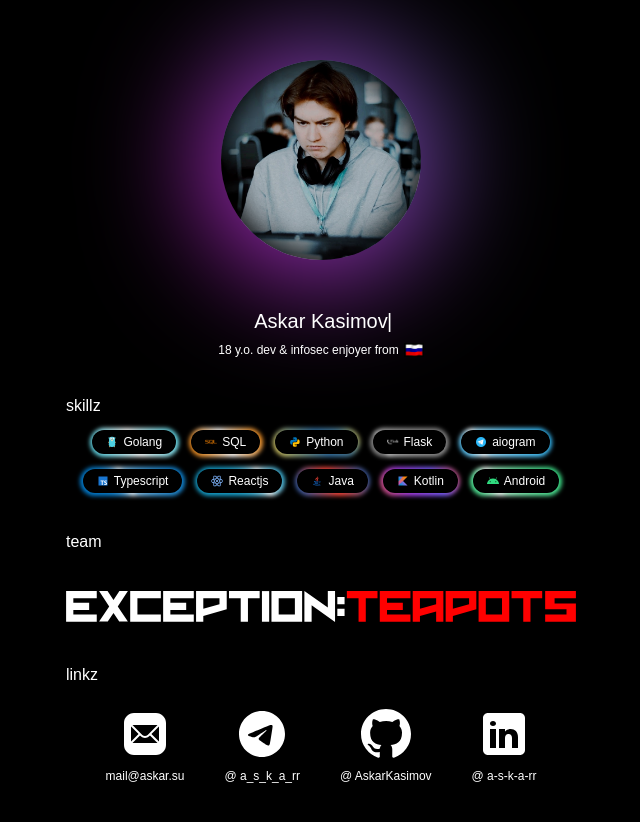
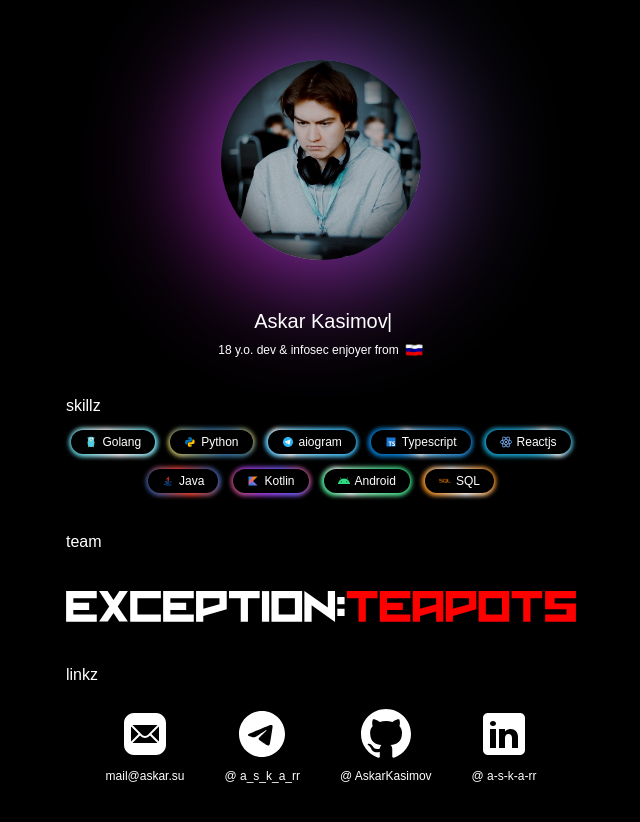
Before and after one commit to AskarKasimov/askarkasimov.github.io, a plain HTML site: page index.html in a window 1280 px wide. Shown: the whole page, without its empty margins (319-959 px from the left). Drawn offline with Linux system fonts and the light colour scheme; a web font is replaced by a local one.

Commit message:
cringe detected

```diff
--- a/index.html
+++ b/index.html
@@ -36,17 +36,9 @@
                     <img src="./icons/go.png" alt="Golang">
                     <p>Golang</p>
                 </div>
-                <div class="tag gradient-border sql">
-                    <img src="./icons/sql.png" alt="SQL">
-                    <p>SQL</p>
-                </div>
                 <div class="tag gradient-border py">
                     <img src="./icons/python.png" alt="Python">
                     <p>Python</p>
-                </div>
-                <div class="tag gradient-border flask">
-                    <img src="./icons/flask.png" alt="Flask">
-                    <p>Flask</p>
                 </div>
                 <div class="tag gradient-border tg">
                     <img src="./icons/tg.png" alt="aiogram">
@@ -71,6 +63,10 @@
                 <div class="tag gradient-border android">
                     <img src="./icons/android.png" alt="Android">
                     <p>Android</p>
+                </div>
+                <div class="tag gradient-border sql">
+                    <img src="./icons/sql.png" alt="SQL">
+                    <p>SQL</p>
                 </div>
             </div>
         </div>
```
